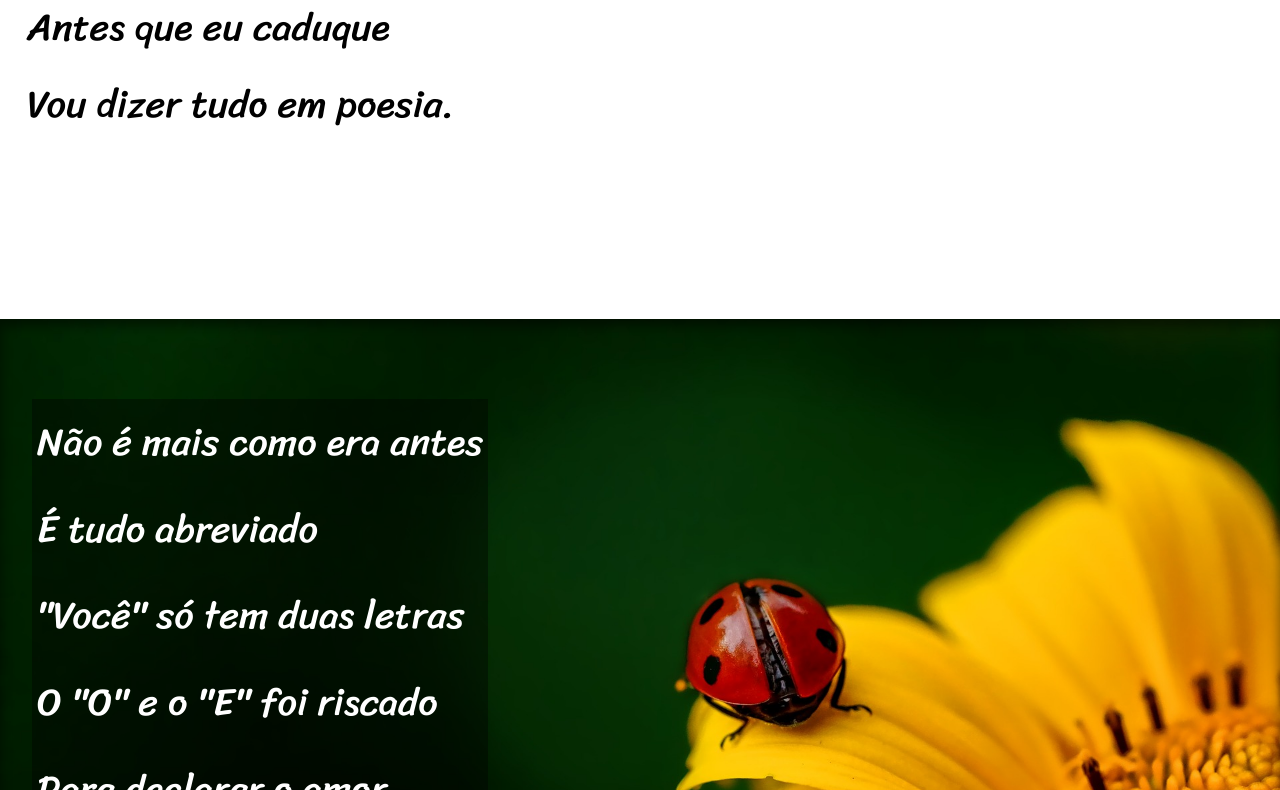
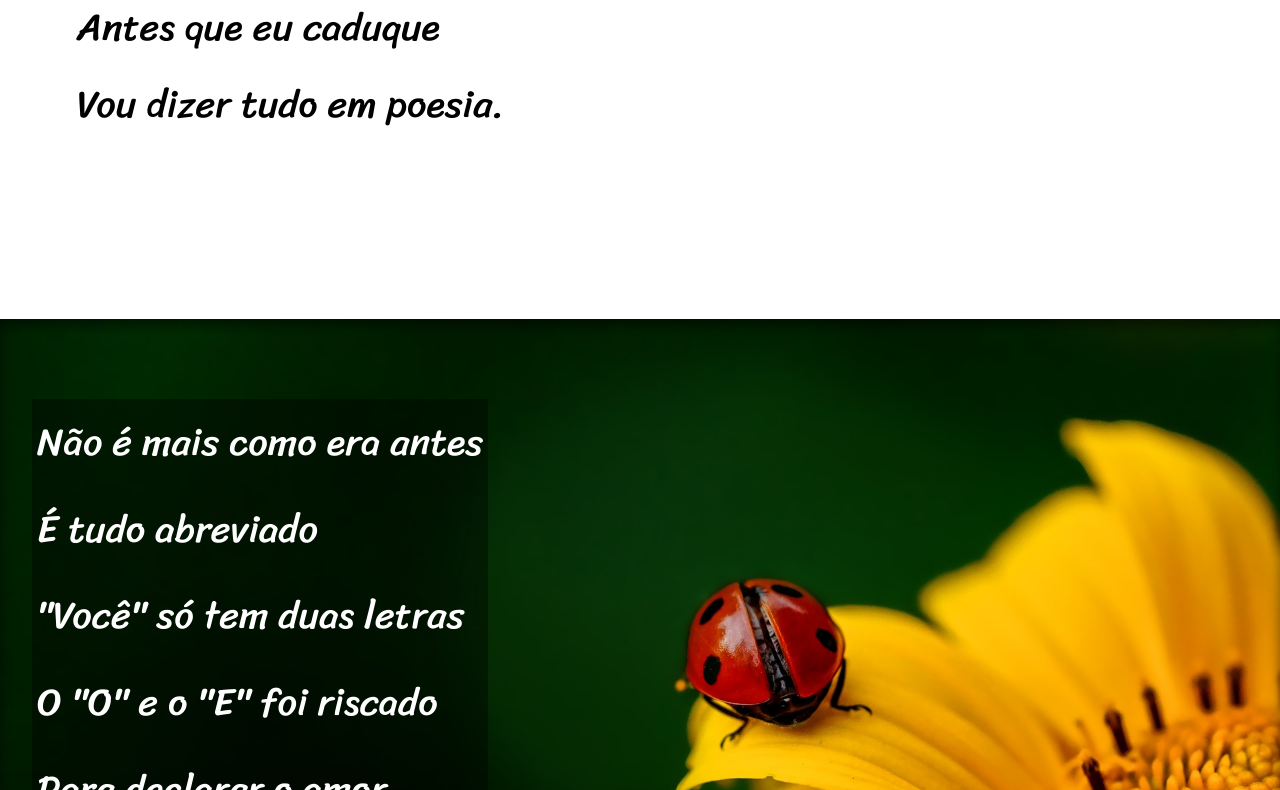
Before and after one commit to flavianofreire/site-cordel, a plain HTML site: page index.html in a window 1280 px wide. Shown: the part 748-1538 px from the top of the page. Drawn offline with Linux system fonts and the light colour scheme.

Commit message:
alinhei os paragrafos

```diff
--- a/style.css
+++ b/style.css
@@ -51,7 +51,7 @@ section {
 
 p {
   font-size: 3vw;
-  margin-left: 0.7em;
+  margin-left: 2em;
   font-family: "Sriracha", cursive;
   line-height: 2;
   color: #000000;
```
